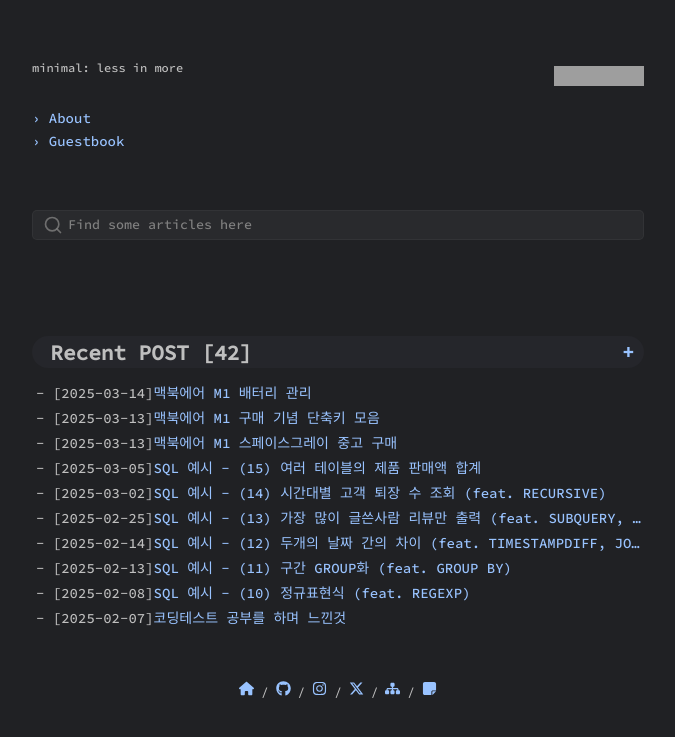
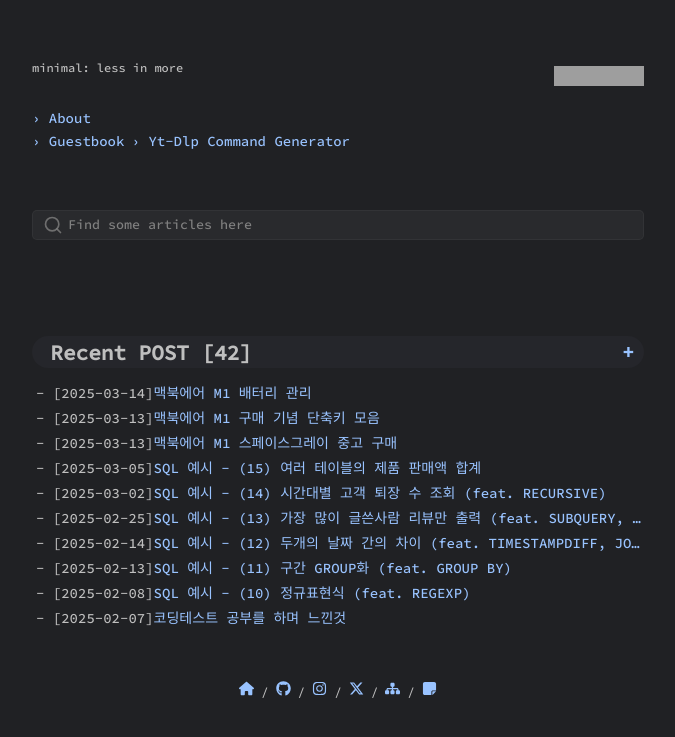
Before and after one commit to pozuhtuhv/pozuhtuhv.github.io, a Jekyll site: the page built from index.html, in a window 1280 px wide. Shown: the top 737 px of the page, without its empty margins (302-977 px from the left). Built offline with Jekyll 4.4.1, drawn with Linux system fonts in a browser that asks for light colours; grey boxes are pictures that could not be loaded.

Commit message:
(edit) bio

```diff
--- a/index.html
+++ b/index.html
@@ -8,6 +8,7 @@ layout: default
         <!-- <p class="link-container"> -->
             <a href="{{ site.url }}/about/"> &rsaquo; About</a><br>
             <a href="{{ site.url }}/guestbook/"> &rsaquo; Guestbook</a>
+            <a href="{{ site.url }}/Yt-Dlp-Command-Generator/"> &rsaquo; Yt-Dlp Command Generator</a>
             <!-- <a href="{{ site.url }}/tag/"> &rsaquo; Tag</a> -->
         </p>
     <!-- </div> -->
```
